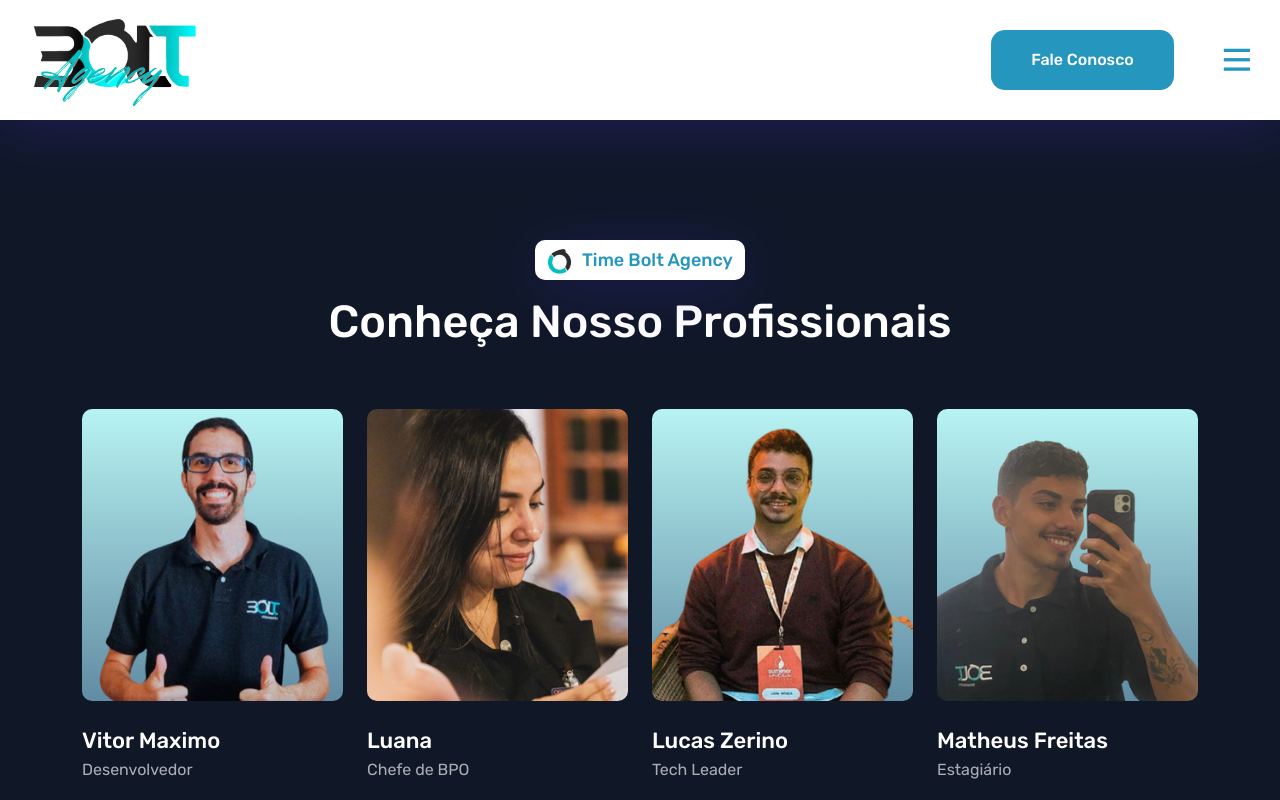
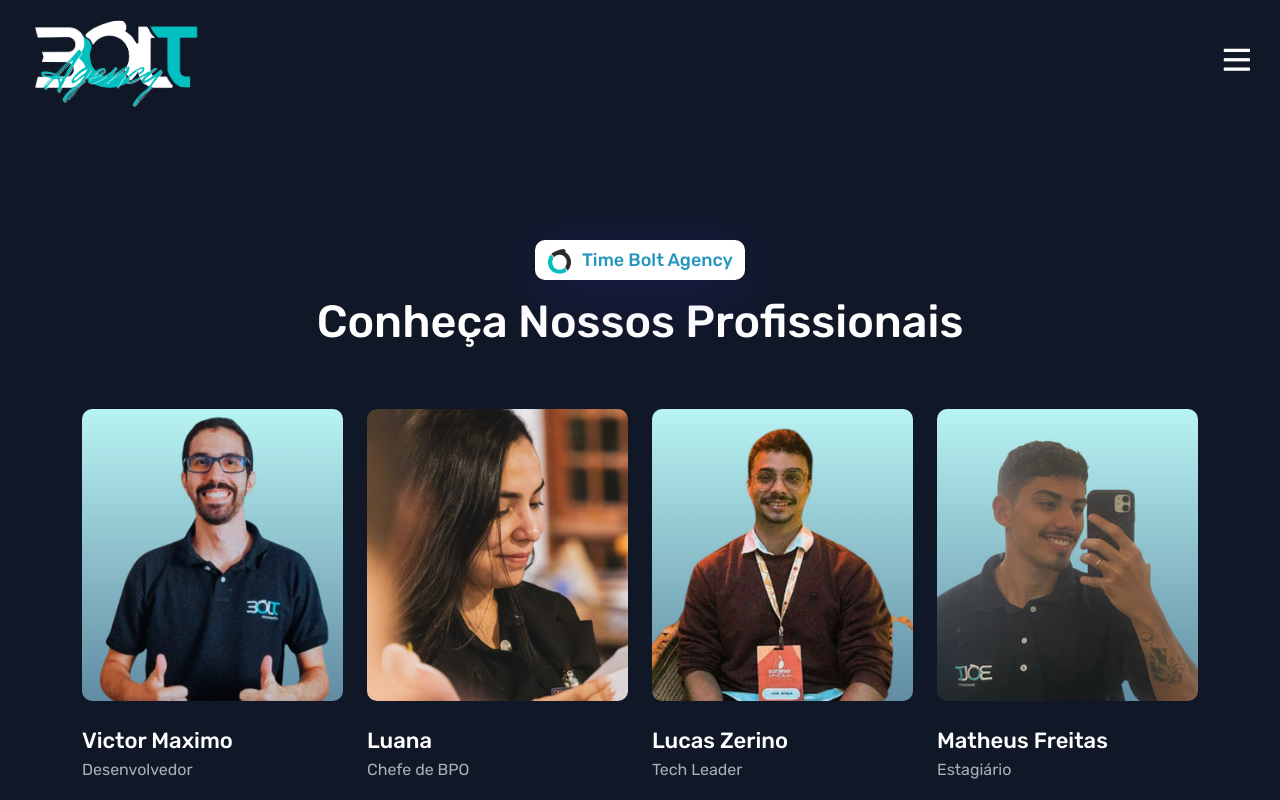
Before and after one commit to Bolt-360/bolt-agency, a Next.js app: page /team in a window 1280 px wide. Shown: the top 800 px of the page. Built offline with nearby package versions, Linux system fonts and the light colour scheme.

Commit message:
Fix
Ajuste de texto e header

```diff
--- a/components/pages/Team.js
+++ b/components/pages/Team.js
@@ -3,7 +3,7 @@ import NextLayout from "@/layouts/NextLayout";
 
 const Team = () => {
   return (
-    <NextLayout header={6} footer={3} single>
+    <NextLayout header={5} footer={3} single>
       <section className="team-section fix footer-bg section-padding" id="team">
         <div className="container">
           <div className="section-title text-center">
@@ -12,7 +12,7 @@ const Team = () => {
               Time Bolt Agency
             </span>
             <h2 className="text-white wow fadeInUp" data-wow-delay=".3s">
-              Conheça nosso profissionais
+              Conheça nossos profissionais
             </h2>
           </div>
           <div className="row">
@@ -51,7 +51,7 @@ const Team = () => {
                 </div>
                 <div className="team-content">
                   <h4>
-                    <Link href="team-details">Vitor Maximo</Link>
+                    <Link href="team-details">Victor Maximo</Link>
                   </h4>
                   <p>Desenvolvedor</p>
                 </div>
```
